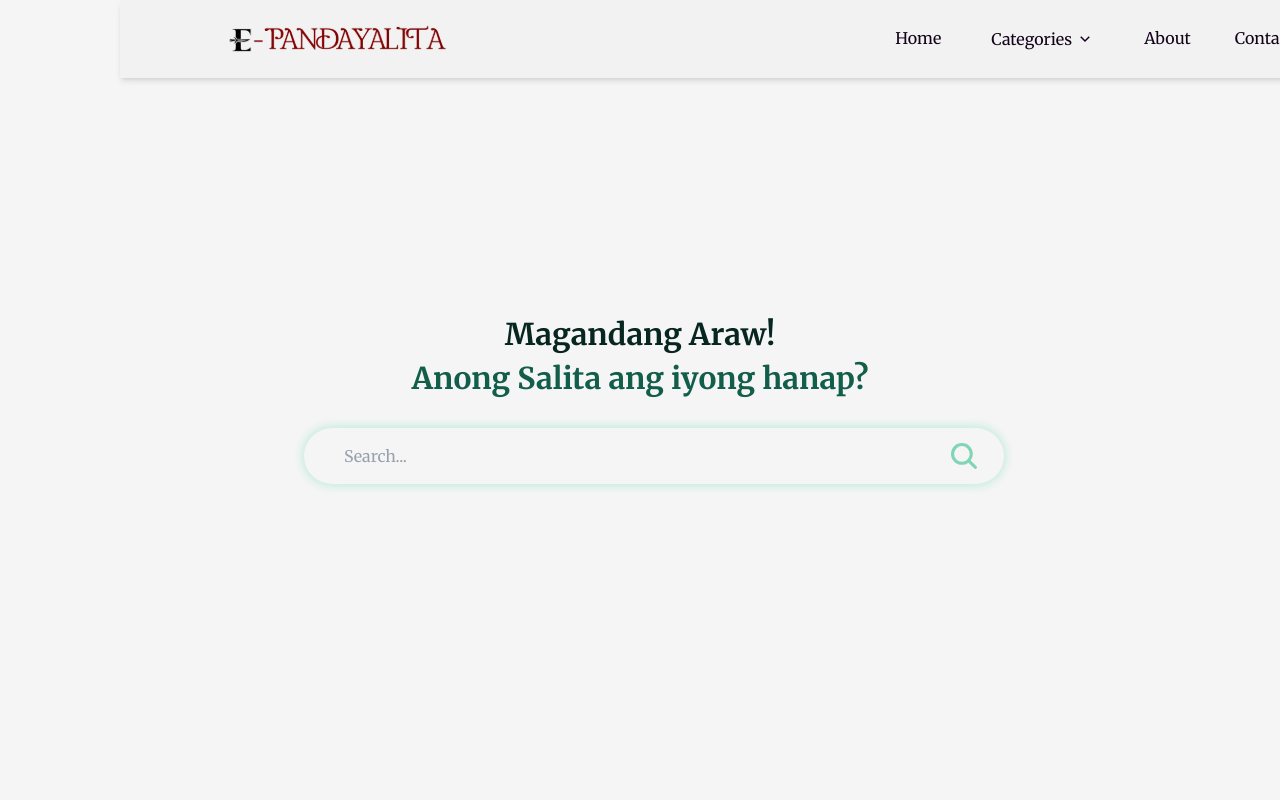
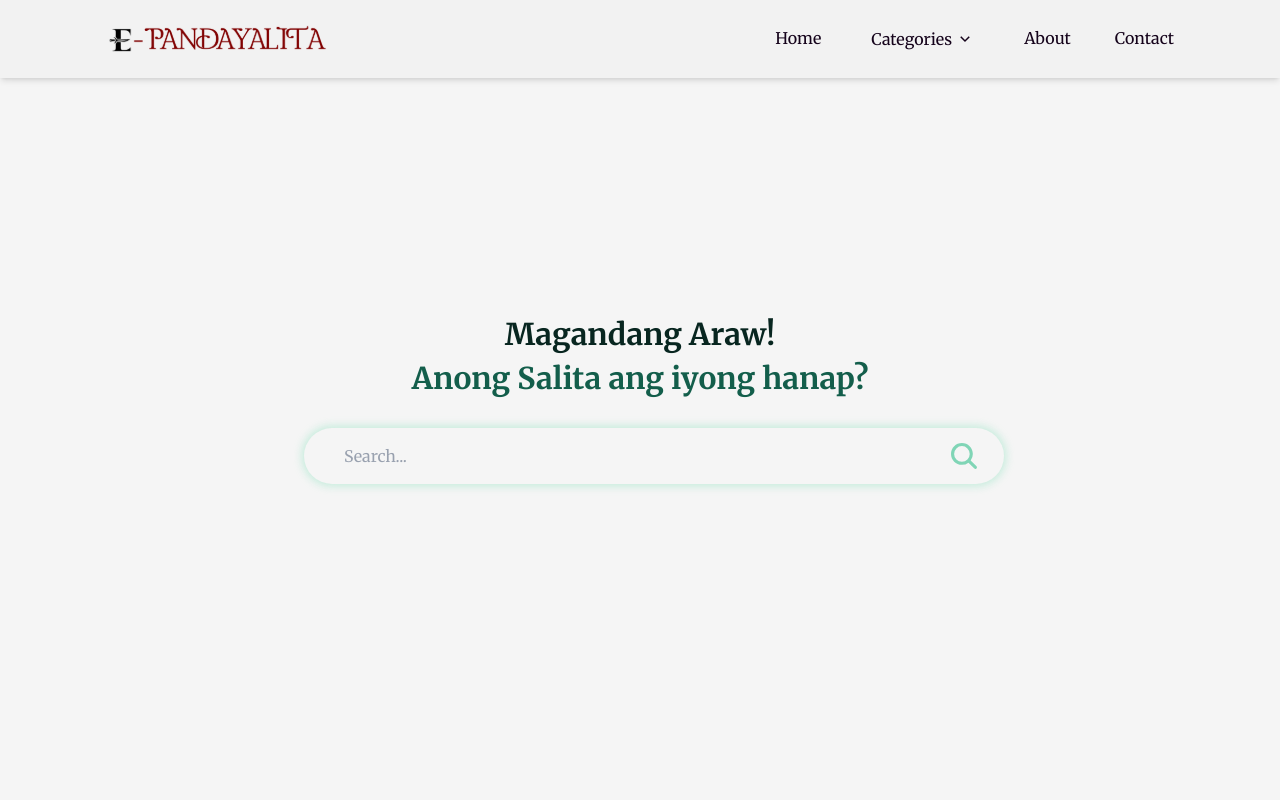
Before and after one commit to johnrefani/epandayalita, a Next.js app: page / in a window 1280 px wide. Shown: the top 800 px of the page. Built offline with nearby package versions, Linux system fonts and the light colour scheme.

Commit message:
apply margin to all sections

```diff
--- a/app/page.tsx
+++ b/app/page.tsx
@@ -8,10 +8,12 @@ from "@/lib/imports";
 
 export default function Home() {
   return (
-    <main className="mx-[1rem] md:mx-[3.75rem] lg:mx-[6.25rem] xl:mx-[7.5rem]">
+    <main>
       <Header/>
+      <div className="mx-[1rem] md:mx-[3.75rem] lg:mx-[6.25rem] xl:mx-[7.5rem]">
       <Main/>
       <About/>
+      </div>
     </main>
   );
 }
```
